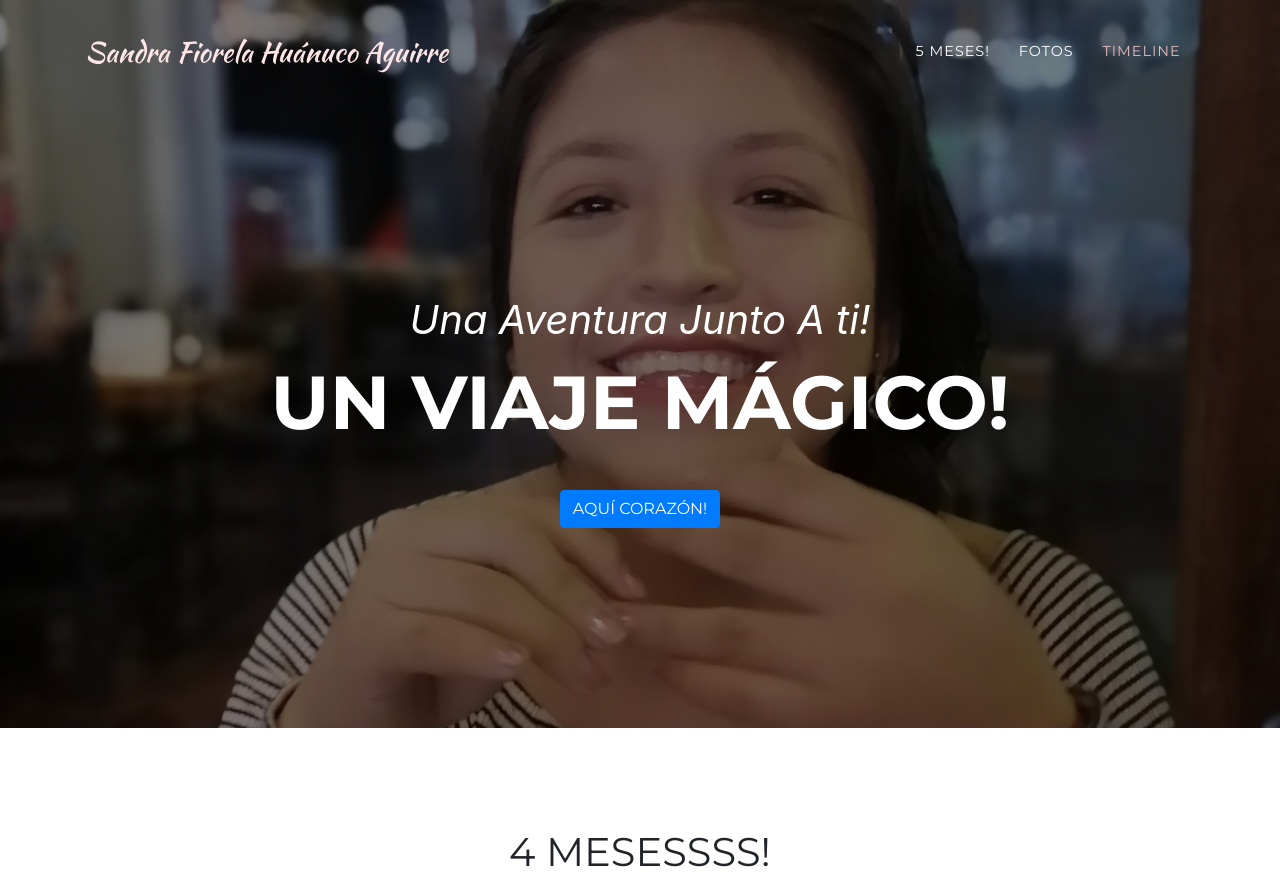
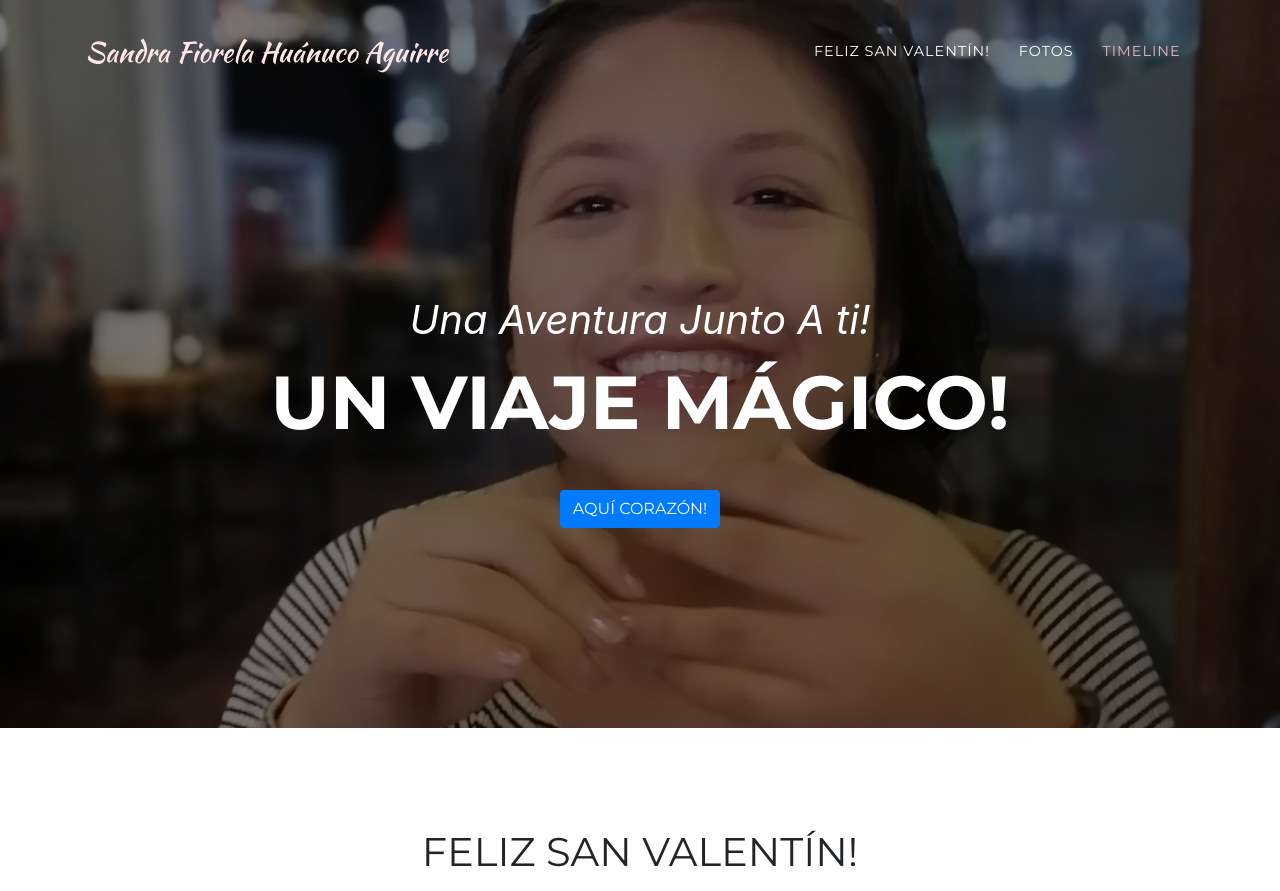
Before and after one commit to vitoancel/amore-website, a website with bundled scripts: page index.html in a window 1280 px wide. Shown: the top 891 px of the page. Built offline with nearby package versions, Linux system fonts and the light colour scheme; a web font is replaced by a local one.

Commit message:
Update index.html

```diff
--- a/index.html
+++ b/index.html
@@ -39,7 +39,7 @@
       <div class="collapse navbar-collapse" id="navbarResponsive">
         <ul class="navbar-nav text-uppercase ml-auto">
           <li class="nav-item">
-            <a class="nav-link js-scroll-trigger" href="#services">5 Meses!</a>
+            <a class="nav-link js-scroll-trigger" href="#services">Feliz San Valentín!</a>
           </li>
           <li class="nav-item">
             <a class="nav-link js-scroll-trigger" href="#portfolio">Fotos</a>
@@ -69,7 +69,7 @@
     <div class="container">
       <div class="row">
         <div class="col-lg-12 text-center">
-          <h2 class="section-heading text-uppercase">4 Mesessss!</h2>
+          <h2 class="section-heading text-uppercase">Feliz San Valentín!</h2>
           <h3 class="section-subheading text-muted">Ya son más de 5 años desde que aquella sonrisa me cautivó, fue mágico sentir que te quedas sin palabras y tiene sentido, no puedes usar palabras para describir lo que sientes, las emociones son así, tan etéreas, tan simples y complejas, no pueden ser descritas y puedes verlo en este intento fallido, siento mucho por ti y bueno nuestra historia es compleja, quizás debió ser así para entendernos mejor, para conocernos mejor, te amo cada día un poco más y aunque suene cursi, es cierto, no se cuánto dure lo nuestro pero como te dije aquella cena no te profeso un amor eterno, eso no existe, el amor se construye día tras día, así que te invito a que construyamos este amor y quien sabe demostremos científicamente que el amor eterno si existe.
 Te Amo Corazón!
 <br><br>
```
